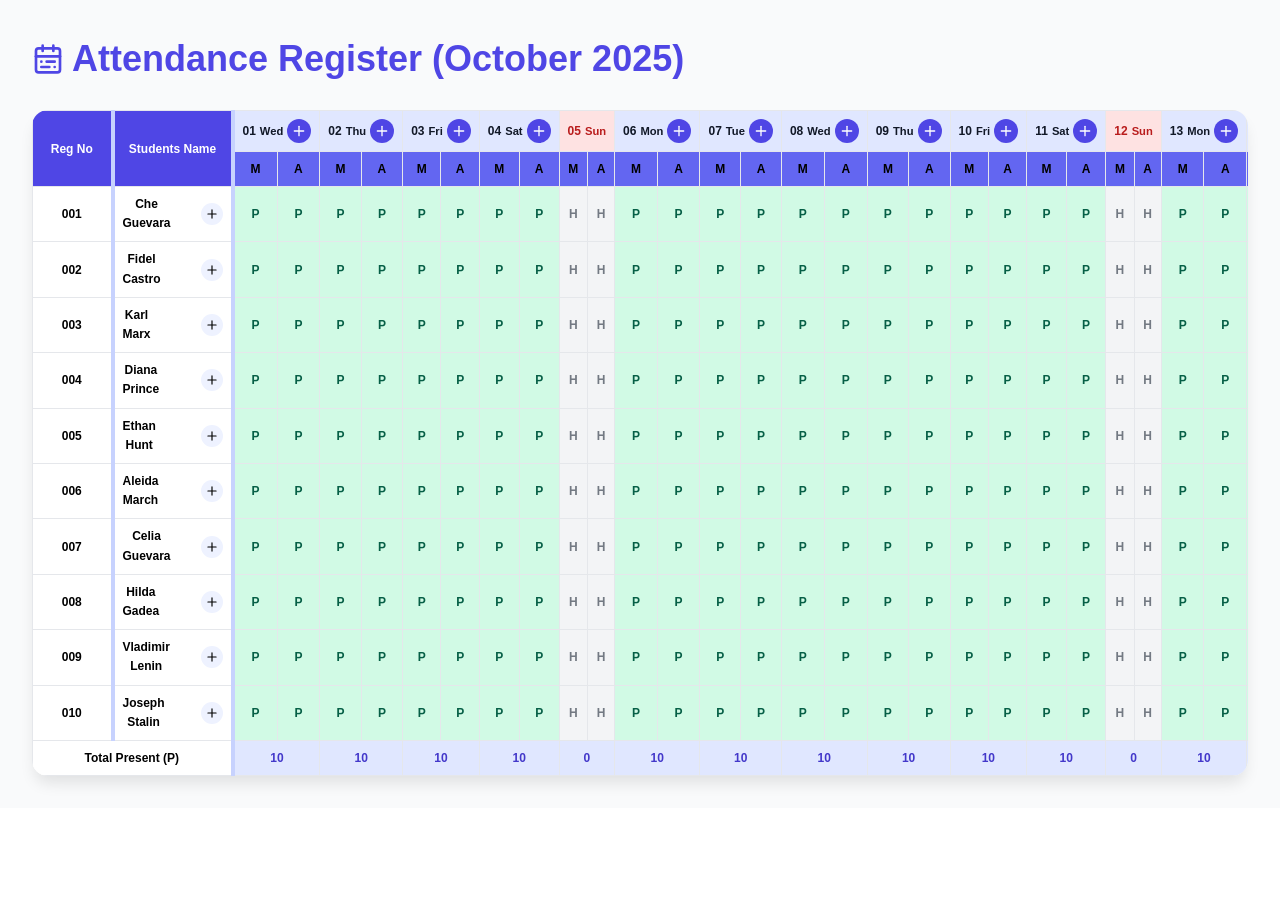
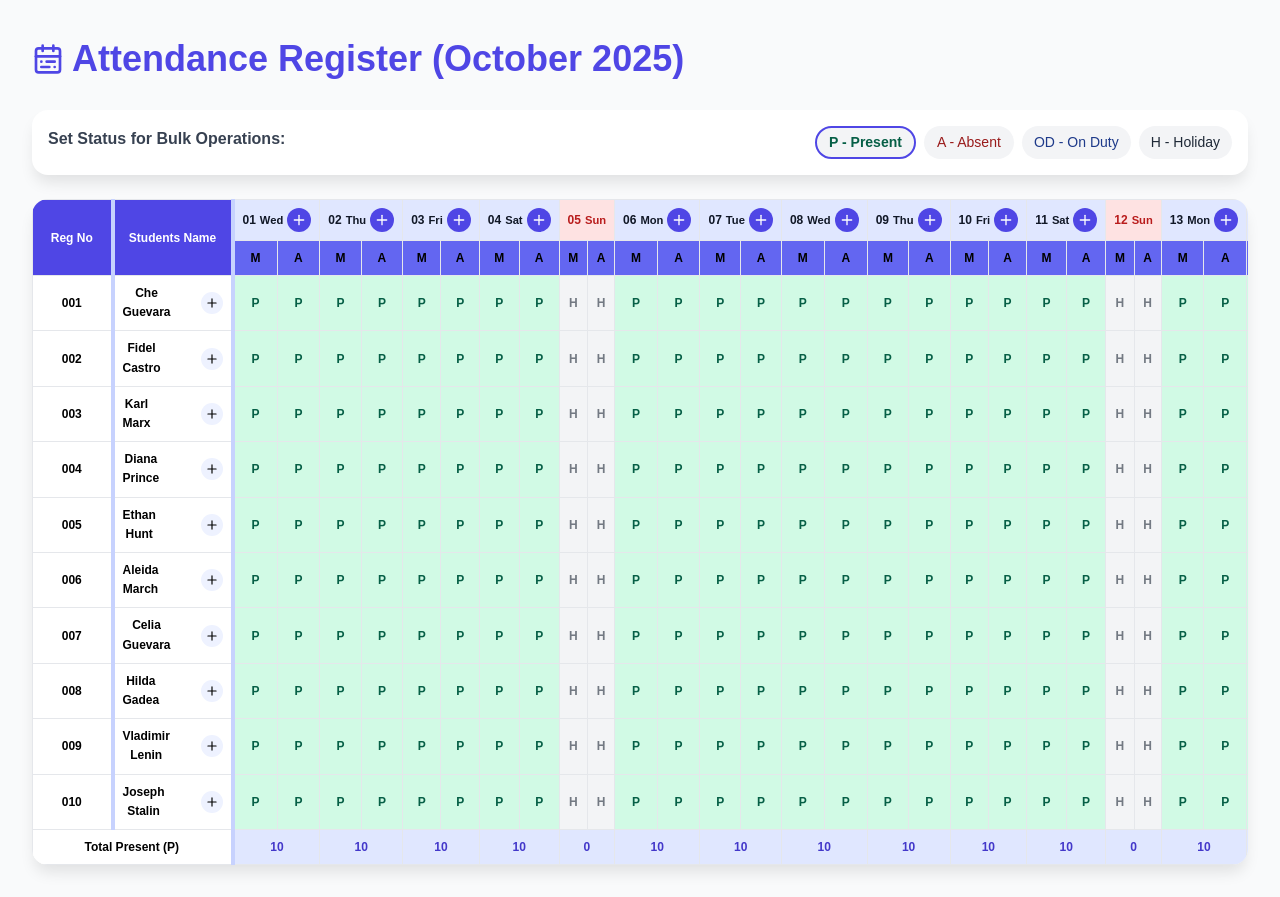
Before and after one commit to CubaAR/attendance-system, a React (Vite) app: page / in a window 1280 px wide. Before the commit the page ends 808 px from the top, so only its background shows below. Built offline with nearby package versions, Linux system fonts and the light colour scheme.

Commit message:
bulk updations added

```diff
--- a/src/App.css
+++ b/src/App.css
@@ -1,4 +1,3 @@
-
 .app-container {
   padding: 2rem;
   background-color: #f9fafb;
@@ -15,15 +14,104 @@
   align-items: center;
 }
 
-.status-P { background-color: #d1fae5; color: #065f46; }
-.status-A { background-color: #fee2e2; color: #991b1b; }
-.status-OD { background-color: #dbeafe; color: #1e3a8a; }
-.status-H { background-color: #f3f4f6; color: #1f2937; }
+.status-P {
+  background-color: #d1fae5;
+  color: #065f46;
+}
+.status-A {
+  background-color: #fee2e2;
+  color: #991b1b;
+}
+.status-OD {
+  background-color: #dbeafe;
+  color: #1e3a8a;
+}
+.status-H {
+  background-color: #f3f4f6;
+  color: #1f2937;
+}
 
+/* Bulk status selectors */
+.bulk-status-selector {
+  margin-bottom: 1.5rem;
+  padding: 1rem;
+  background-color: white;
+  box-shadow: 0 10px 15px -3px rgba(0, 0, 0, 0.1);
+  border-radius: 1rem;
+  display: flex;
+  justify-content: space-between;
+  align-items: center;
+  gap: 1rem;
+}
+.bulk-status-buttons {
+  display: flex;
+  gap: 0.5rem;
+  flex-wrap: wrap;
+}
+
+.bulk-status-button {
+  min-width: 90px;
+  padding: 0.5rem 0.8rem;
+  border-radius: 0.5rem;
+  font-weight: 600;
+  border: 2px solid transparent;
+  background: #f3f4f6;
+  cursor: pointer;
+  transition: 0.25s;
+}
+.bulk-status-button.active {
+  border: 2px solid #4f46e5;
+  font-weight: 700;
+}
+
+.bulk-status-button:hover {
+  border-color: #4f46e5;
+  background-color: #eef2ff;
+}
+@media (max-width: 768px) {
+  .bulk-status-selector {
+    flex-direction: column;
+    text-align: center;
+  }
+
+  .bulk-status-buttons {
+    justify-content: center;
+    width: 100%;
+  }
+}
+
+@media (max-width: 480px) {
+  .bulk-status-button {
+    min-width: 100%;
+  }
+}
+
+.bulk-status-selector p {
+  font-weight: 600;
+  color: #374151;
+  margin-bottom: 0.5rem;
+}
+
+.bulk-status-buttons {
+  display: flex;
+  gap: 0.5rem;
+}
+
+.bulk-status-button {
+  padding: 0.25rem 0.75rem;
+  font-size: 0.875rem;
+  font-weight: 500;
+  border-radius: 9999px;
+  cursor: pointer;
+  transition: all 0.15s;
+  border: none;
+}
+
+/* Attendance table */
 .attendance-table-container {
   background-color: white;
   border-radius: 1rem;
-  box-shadow: 0 10px 15px -3px rgba(0,0,0,0.1);
+  box-shadow: 0 10px 15px -3px rgba(0, 0, 0, 0.1);
   overflow-x: auto;
 }
 
@@ -48,14 +136,14 @@
   background-color: #fff;
   z-index: 10;
   border-right: 4px solid #c7d2fe;
-  box-shadow: 2px 0 5px rgba(0,0,0,0.05);
+  box-shadow: 2px 0 5px rgba(0, 0, 0, 0.05);
 }
 
 .attendance-table th.header-indigo {
   background-color: #4f46e5;
   color: white;
   z-index: 20;
-  box-shadow: 0 2px 4px rgba(0,0,0,0.1);
+  box-shadow: 0 2px 4px rgba(0, 0, 0, 0.1);
 }
 
 .attendance-table th.sub-header-indigo {
--- a/src/App.jsx
+++ b/src/App.jsx
@@ -7,11 +7,13 @@ import {
 } from "./constants";
 import { AttendanceTable } from "./AttendanceTable";
 import { CalendarRange } from "lucide-react";
+import { BulkStatusSelector } from "./BulkStatusSelector";
 
 const App = () => {
   const currentDate = new Date();
   const daysInMonth = getDaysInMonth(currentDate);
 
+// single state
   const [appState, setAppState] = useState({
     currentDate,
     daysInMonth,
@@ -40,7 +42,54 @@ const App = () => {
       return { ...prev, attendance: newAttendance }; // other states are same , no changes made
     });
   }, []);
-  // some many copies due to immutabiltly , should not edit the state directlty
+  // so many copies due to immutabiltly , should not edit the state directlty
+
+  const handleBulkStatusChange = useCallback((newStatus) => {
+    setAppState((prev) => ({ ...prev, bulkStatus: newStatus }));
+  }, []);
+
+  const applyBulkStatus = useCallback((status) => {
+    setAppState((prev) => {
+      const newAttendance = { ...prev.attendance };
+      for (const student of prev.students) {
+        newAttendance[student.regNo] = { ...newAttendance[student.regNo] };
+        for (let day = 1; day <= prev.daysInMonth; day++) {
+          newAttendance[student.regNo][day] = {M: status , A: status};
+        }
+      }
+      return { ...prev, attendance: newAttendance };
+    });
+  }, []);
+
+  const handleDayBulkUpdate = useCallback((day, status) => {
+
+    setAppState(prev => {
+      const newAttendance = { ...prev.attendance };
+      for (const student of prev.students) {
+        newAttendance[student.regNo] = { ...newAttendance[student.regNo] };
+        newAttendance[student.regNo][day] = { M: status, A: status };
+      }
+      return { ...prev, attendance: newAttendance };
+    });
+  }, []);
+
+  const handleStudentBulkUpdate = useCallback((regNo, status) => {
+  setAppState(prev => { //
+    const newAttendance = { ...prev.attendance };
+
+    for (let day = 1; day <= prev.daysInMonth; day++) {
+      const date = new Date(prev.currentDate.getFullYear(), prev.currentDate.getMonth(), day);
+      const isSunday = date.getDay() === 0;
+      if (isSunday) continue;
+
+      if (!newAttendance[regNo]) newAttendance[regNo] = {};
+      newAttendance[regNo][day] = { M: status, A: status };
+    }
+
+    return { ...prev, attendance: newAttendance };
+  });
+}, []);
+
 
   // ---------------  Insights ----------------
   const insights = useMemo(() => {
@@ -94,11 +143,21 @@ const App = () => {
         Attendance Register ({currentMonthName})
       </h1>
 
+      <BulkStatusSelector
+        bulkStatus={appState.bulkStatus}
+        onBulkStatusChange={handleBulkStatusChange}
+        applyBulkStatus={applyBulkStatus}
+      />
+
       <AttendanceTable
         appState={appState}
         daysArray={daysArray}
         insights={insights}
+        bulkStatus={appState.bulkStatus}
+        handleDayBulkUpdate={handleDayBulkUpdate}
         handleCellChange={handleCellChange}
+        handleStudentBulkUpdate={handleStudentBulkUpdate}
+
       />
     </div>
   );
--- a/src/AttendanceRow.jsx
+++ b/src/AttendanceRow.jsx
@@ -4,7 +4,7 @@ import './App.css';
 import { STATUSES } from './constants';
 
 export const AttendanceRow = React.memo(
-  ({ student, daysArray, attendance, studentTotalP, onCellChange }) => (
+  ({ student, daysArray, attendance, studentTotalP, onCellChange, bulkStatus, onStudentBulkUpdate }) => (
     <tr>
 
       <td
@@ -27,6 +27,8 @@ export const AttendanceRow = React.memo(
           </div>
 
           <button
+          title={`Bulk set ${student.name} to ${STATUSES[bulkStatus]} for full month`}
+            onClick={() => onStudentBulkUpdate(student.regNo, bulkStatus)}
             style={{
               padding: '0.25rem',
               borderRadius: '50%',
--- a/src/AttendanceTable.jsx
+++ b/src/AttendanceTable.jsx
@@ -7,6 +7,9 @@ export const AttendanceTable = ({
   daysArray,
   insights,
   handleCellChange,
+  bulkStatus,
+  handleDayBulkUpdate,
+  handleStudentBulkUpdate
 }) => (
   <div className="attendance-table-container">
     <table className="attendance-table">
@@ -42,6 +45,7 @@ export const AttendanceTable = ({
                   {!isSunday && (
                     <button
                       title={`Bulk update - ${date.toLocaleDateString('en-US', { month: 'short', day: 'numeric', weekday: 'short' })}`}
+                      onClick={() => handleDayBulkUpdate(day, bulkStatus)}
                       style={{
                         padding: '0.25rem',
                         borderRadius: '50%',
@@ -81,6 +85,9 @@ export const AttendanceTable = ({
             attendance={appState.attendance}
             onCellChange={handleCellChange}
             studentTotalP={insights.studentMonthlyTotals[student.regNo]?.P || 0}
+            bulkStatus={bulkStatus}
+            onStudentBulkUpdate={handleStudentBulkUpdate}
+
           />
         ))}
         </tbody>
--- /dev/null
+++ b/src/BulkStatusSelector.jsx
@@ -0,0 +1,20 @@
+import React from 'react';
+import './App.css';
+import { STATUSES } from './constants';
+
+export const BulkStatusSelector = React.memo(({ bulkStatus, onBulkStatusChange }) => (
+  <div className="bulk-status-selector">
+    <p>Set Status for Bulk Operations:</p>
+    <div className="bulk-status-buttons">
+      {Object.keys(STATUSES).map((key) => (
+        <button
+          key={key}
+          className={`bulk-status-button status-${key} ${bulkStatus === key ? 'active' : ''}`}
+          onClick={() => onBulkStatusChange(key)}
+        >
+          {key} - {STATUSES[key]}
+        </button>
+      ))}
+    </div>
+  </div>
+));
```
